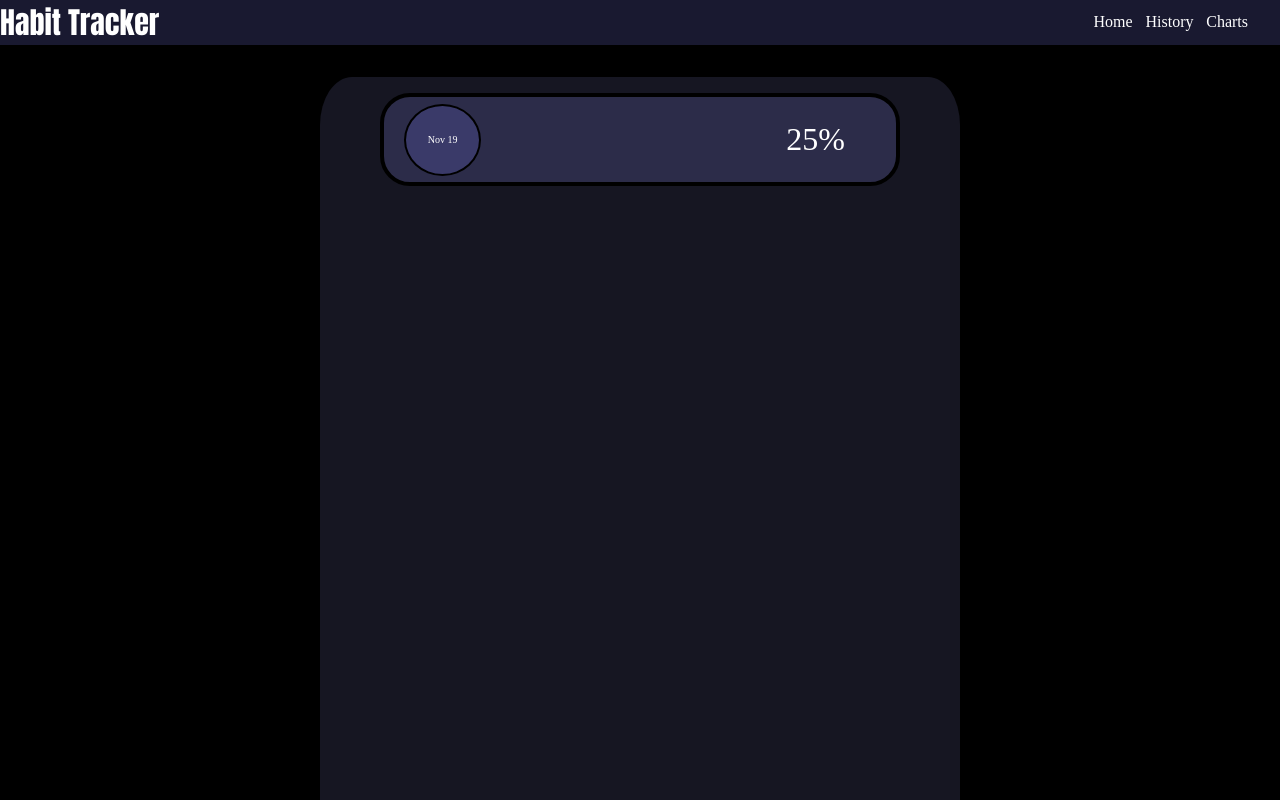
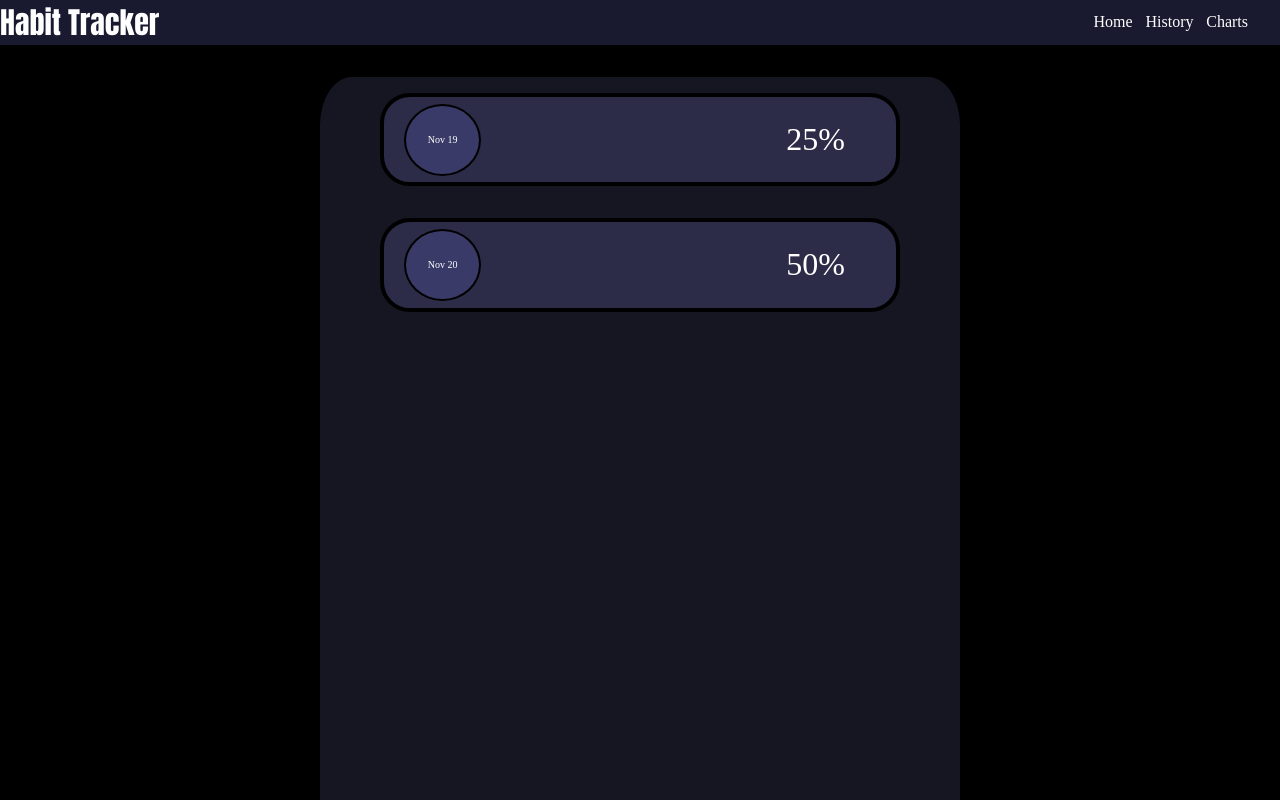
Before and after one commit to yang0709-dev/Habit-Tracker, a React (Vite) app in the folder habit-tracker/: page /History in a window 1280 px wide. Shown: the top 800 px of the page. Built offline with nearby package versions, Linux system fonts and the light colour scheme.

Commit message:
deleted unnecessary package files and wrote some styles for history page, mouse tracking is yet to be fixed

```diff
--- a/habit-tracker/src/css/App.css
+++ b/habit-tracker/src/css/App.css
@@ -1,3 +1,4 @@
 body{
     margin: 0;
+    min-height: 100%;
 }
--- a/habit-tracker/src/css/history.css
+++ b/habit-tracker/src/css/history.css
@@ -23,7 +23,7 @@
 
 }
 
-.history{
+.history {
     background-color: var(--task-wrapper-color);
     width: 80%;
     aspect-ratio: 6/1;
@@ -35,6 +35,13 @@
     justify-content: start;
     align-items: center;
     position: relative;
+    transform: scale(1.0);
+    transition: transform .2s linear;
+
+}
+
+.history:hover {
+    transform: scale(1.03);
 }
 
 .history-info{
@@ -51,12 +58,29 @@
     flex-direction: column;
     align-items: center;
     justify-content: center;
+
+    border-radius: 10%;
+
+    position: fixed;
+
+    transform: translate(-50%,-50%);
+
+}
+
+.history-info *{
+    pointer-events: none;
+}
+
+.name{
+
 }
 
 .history-name{
     display: flex;
+    flex-direction: column;
     justify-content: center;
-    align-items: center;
+    align-items: start;
+    position: relative;
 }
 
 .history-name li{
--- /dev/null
+++ b/habit-tracker/src/functions/mouse_tracking.jsx
@@ -0,0 +1,12 @@
+export function handleHover(e){
+    const history = e.currentTarget
+    const history_info = history.querySelector(".history-info")
+    // console.log(history_info)
+    document.body.onpointermove = event =>{
+        const {clientX,clientY} = event
+        history_info.animate({
+            left:`${clientX/2}px`,
+            top:`${clientY/2}px`
+        },{duration:1000,fill:"forwards"})
+    }
+}
--- a/habit-tracker/src/pages/History.jsx
+++ b/habit-tracker/src/pages/History.jsx
@@ -1,20 +1,37 @@
 import "../css/history.css";
+import { handleHover } from "../functions/mouse_tracking";
 
 export default function History() {
   return (
     <div id="history-container">
       <div id="history-wrapper">
-        <div className="history">
+        <div className="history" onMouseOver={(e) => handleHover(e)}>
             <div className="date">
                 Nov 19
             </div>
             <div className="rate">
                 25%
             </div>
-            <div className="history-info">
+            <div className="history-info" >
                 <ul className="history-name">
-                    <li>code</li>
-                    <li>run</li>
+                    <li className="name">code</li>
+                    <li className="name">run</li>
+                </ul>
+
+            </div>
+        </div>
+
+        <div className="history" onMouseEnter={(e) => handleHover(e)}>
+            <div className="date">
+                Nov 20
+            </div>
+            <div className="rate">
+                50%
+            </div>
+            <div className="history-info" >
+                <ul className="history-name">
+                    <li className="name">walk</li>
+                    <li className="name">run</li>
                 </ul>
 
             </div>
--- a/package.json
+++ /dev/null
@@ -1,5 +0,0 @@
-{
-  "dependencies": {
-    "idb": "^8.0.3"
-  }
-}
```
Also changed, not shown: 1 other file (tests, documents, lock files or other folders).
